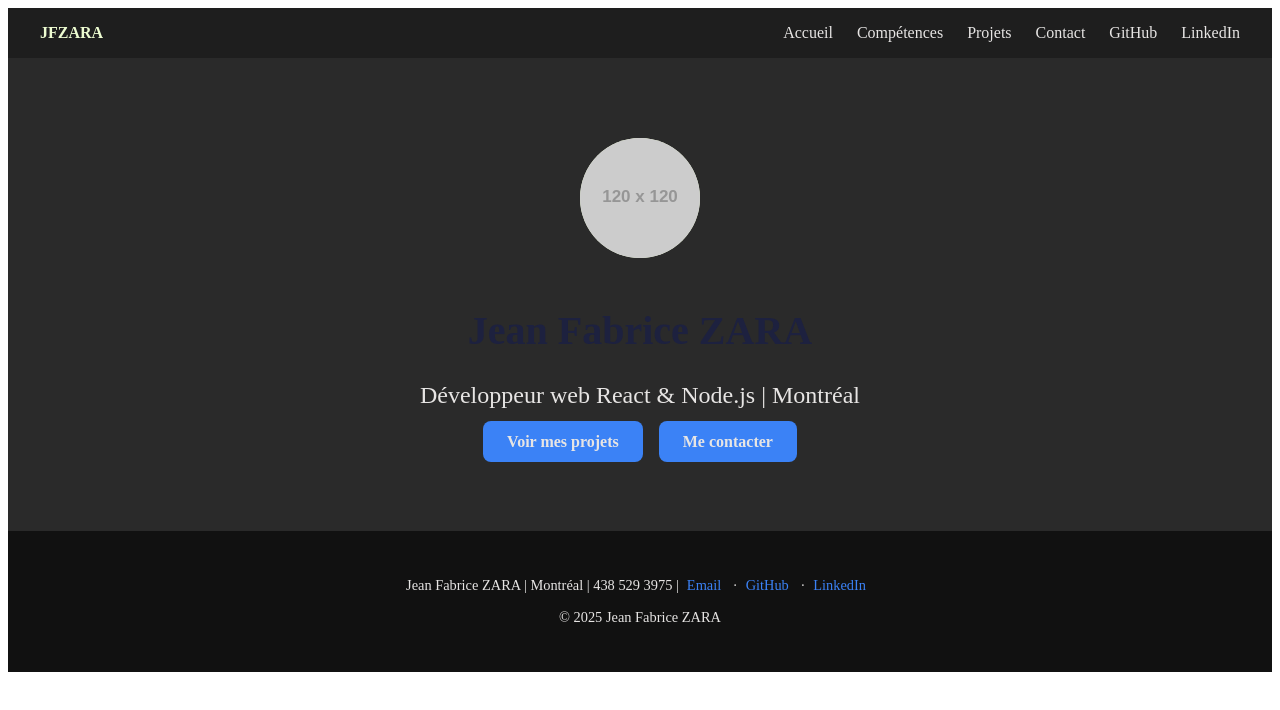
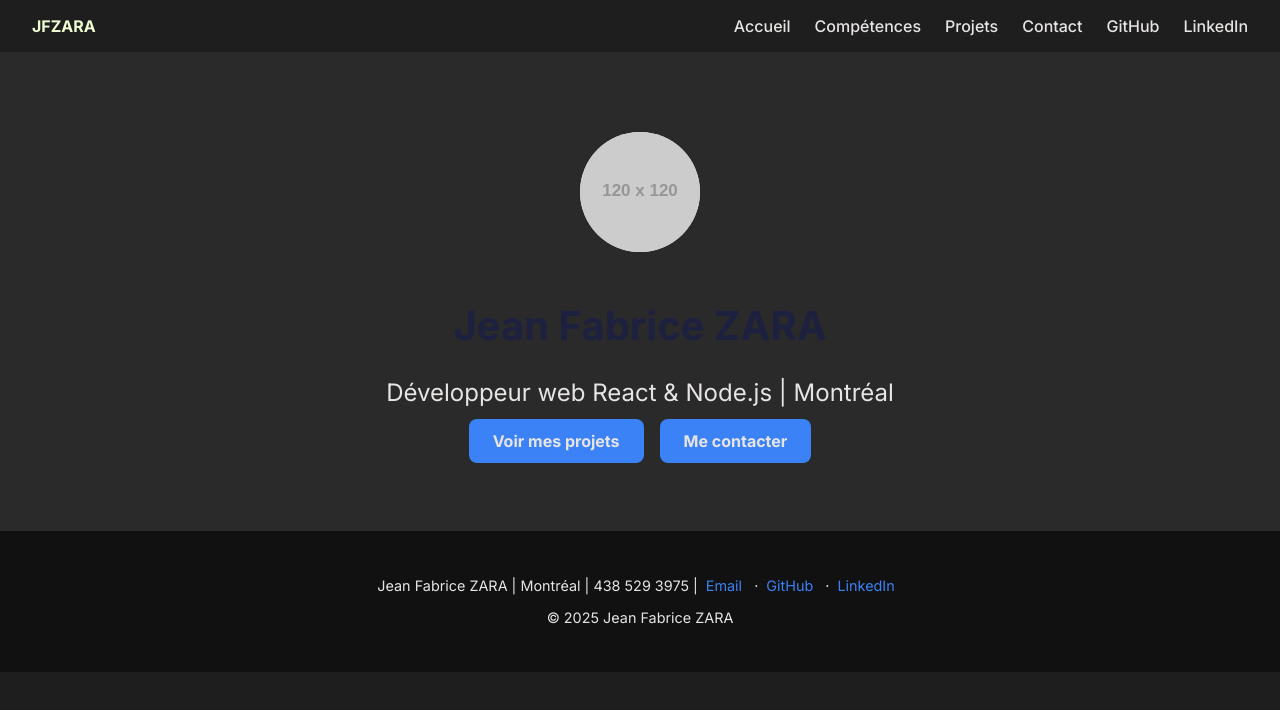
Before and after one commit to jfzara/mon_portfolio, a React (Vite) app: page / in a window 1280 px wide. Shown: the top 710 px of the page. Built offline with nearby package versions, Linux system fonts and the light colour scheme.

Commit message:
police modifee

```diff
--- a/index.html
+++ b/index.html
@@ -3,6 +3,7 @@
   <head>
     <meta charset="UTF-8" />
     <link rel="icon" type="image/svg+xml" href="/vite.svg" />
+    <link href="https://fonts.googleapis.com/css2?family=Inter:wght@400;500;700&display=swap" rel="stylesheet">
     <meta name="viewport" content="width=device-width, initial-scale=1.0" />
     <title>mon_portfolio</title>
   </head>
--- a/src/App.jsx
+++ b/src/App.jsx
@@ -1,14 +1,24 @@
 
-import './App.css'
-import Layout from "./components/Layout.jsx"
+import { createGlobalStyle } from "styled-components";
+import Layout from "./components/Layout";
+
+const GlobalStyle = createGlobalStyle`
+  body {
+    font-family: 'Inter', sans-serif;
+    margin: 0;
+    padding: 0;
+    background: #1E1E1E;
+    color: #E7E5E4;
+  }
+`;
+
 function App() {
-
-
   return (
     <>
-      <Layout/>
+      <GlobalStyle />
+      <Layout />
     </>
   )
 }
 
-export default App
+export default App;
```
